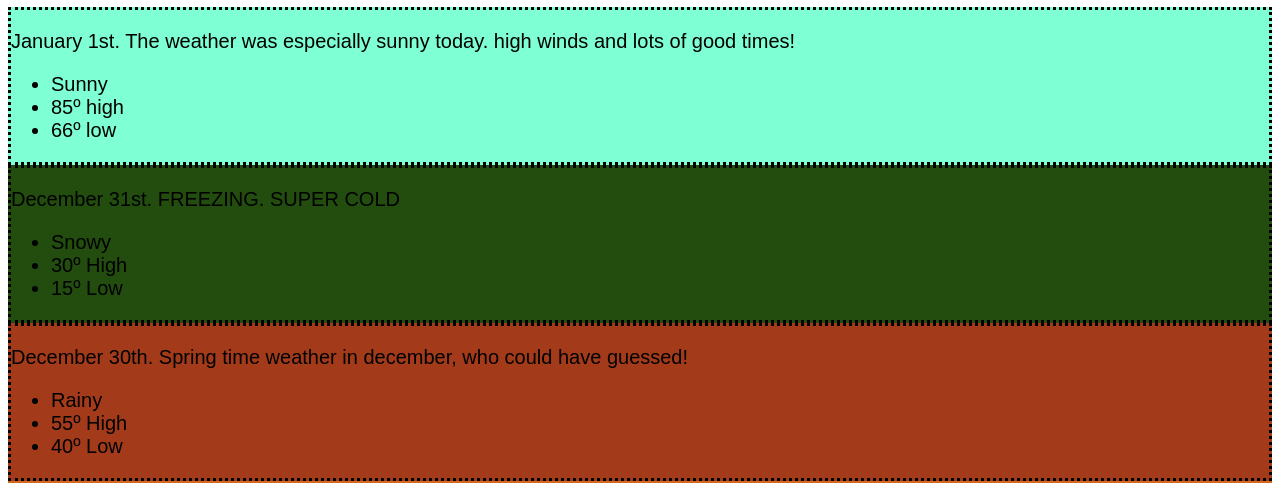
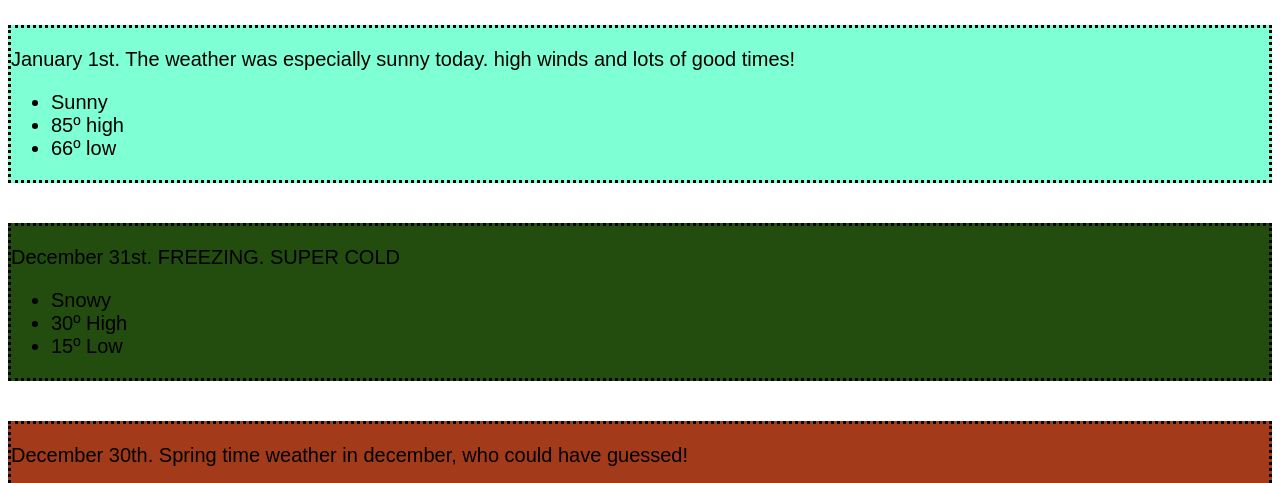
Before and after one commit to CharWeber/blog-site, a plain HTML site: page index.html in a window 1280 px wide. Shown: the part 73-556 px from the top of the page. Drawn offline with Linux system fonts and the light colour scheme.

Commit message:
add margins between posts

```diff
--- a/css/style.css
+++ b/css/style.css
@@ -30,3 +30,7 @@
   border-color: crimson;
   border-style: groove;
 }
+div{
+  margin-top: 40px;
+  margin-bottom: 40px;
+}
```
